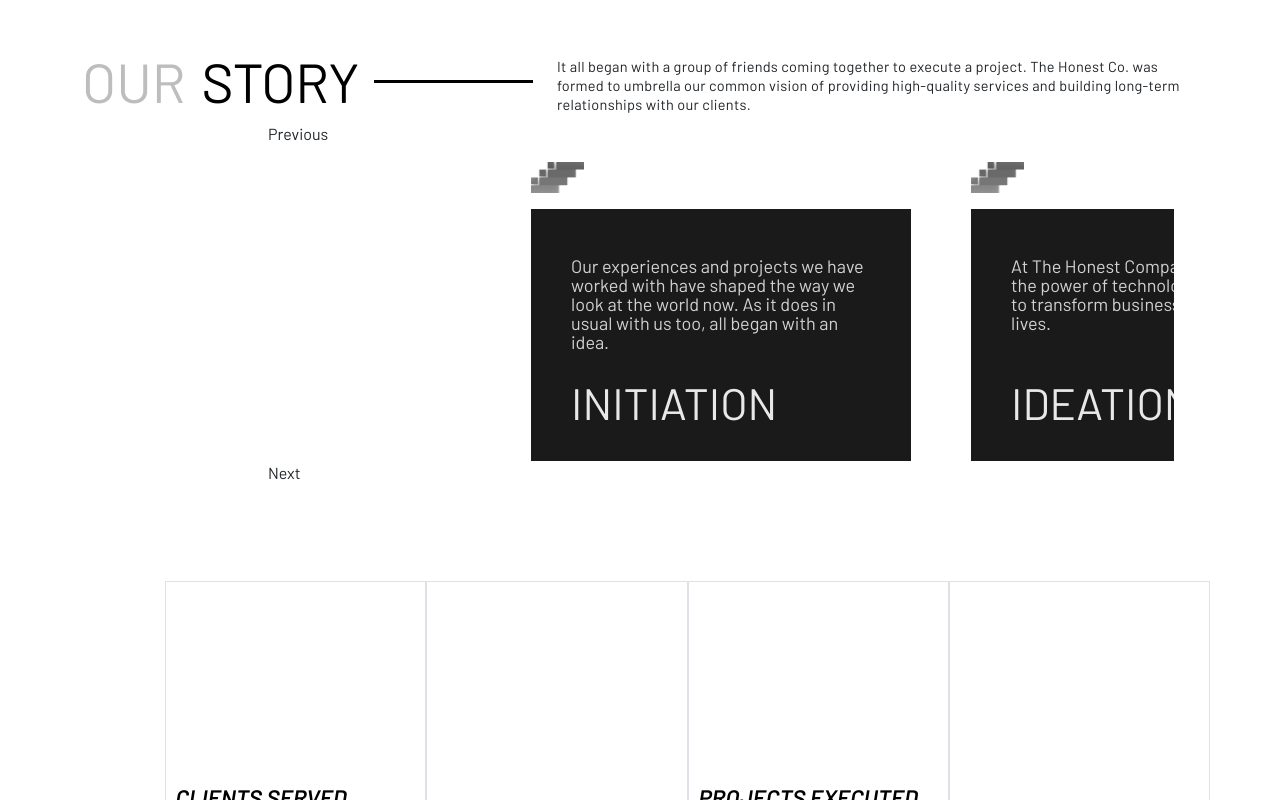
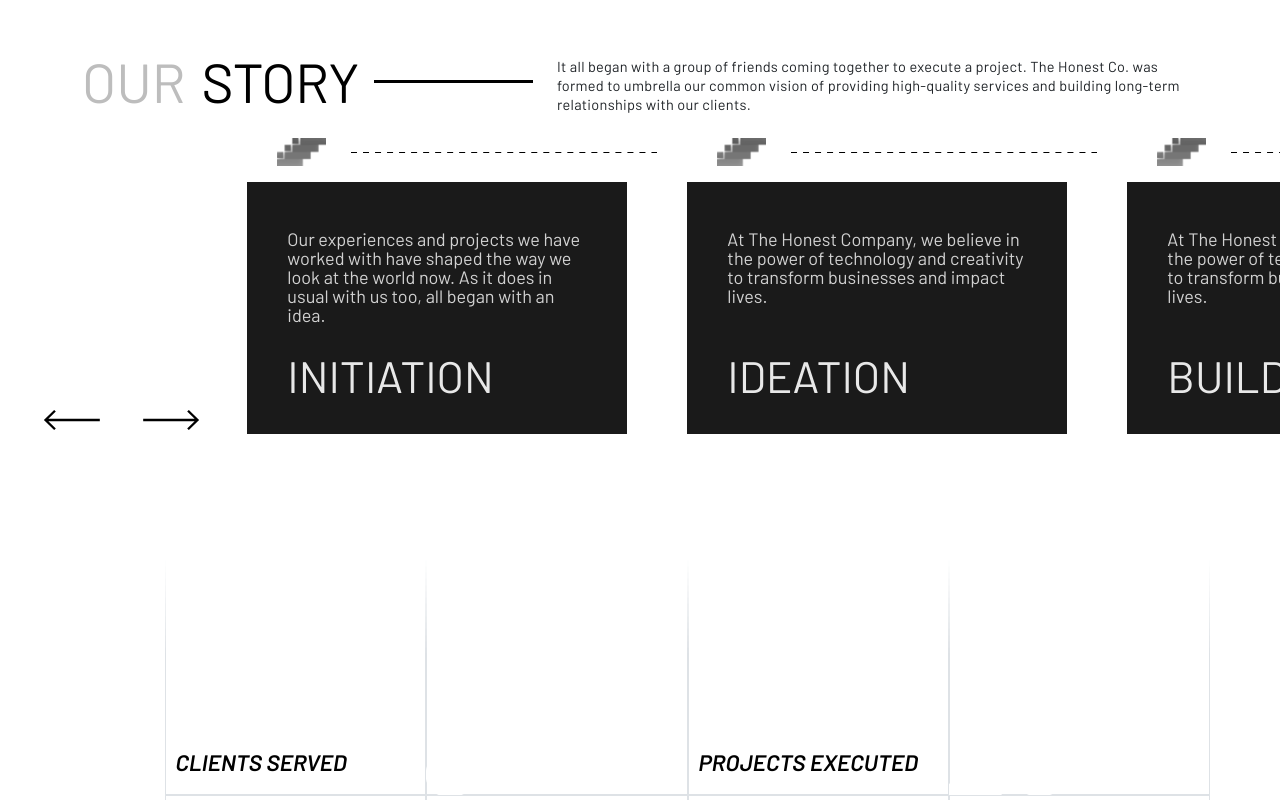
Before and after one commit to swap13-maker/The-Honest-Co, a React (Create React App) app: page / in a window 1280 px wide. Shown: the part 800-1600 px from the top of the page. Built offline with nearby package versions, Linux system fonts and the light colour scheme; the HTML template or start-up script is replaced by a standard one.

Commit message:
[feat]: header, border, our story updates

```diff
--- a/src/App.css
+++ b/src/App.css
@@ -376,6 +376,7 @@
 .slick-slide {
   float: left;
   min-height: 1px;
+  overflow: hidden;
 }
 
 /*.slick-slide img {
@@ -430,20 +431,20 @@
   padding-top: 8vh;
   padding-bottom: 8vh;
 }
-.contact-logo{
+.contact-logo {
   font-style: normal;
   font-weight: 800;
   font-size: 24px;
   line-height: 29px;
   text-transform: uppercase;
-	color: #1A1A1A;
+  color: #1a1a1a;
   margin-top: -12px;
   text-decoration: none;
 }
 .form-wizard {
   display: flex;
 }
-.border-element{
+.border-element {
   border: 2px solid rgba(0, 0, 0, 0.1);
 }
 .progress-step {
@@ -475,3 +476,9 @@
   box-shadow: none;
   border-bottom-color: #2196f3;
 }
+
+@media (max-width: 767px) {
+  .slick-slide > div {
+    padding: 0 12px; /* Adjust the padding as needed */
+  }
+}
--- a/src/components/Counter.css
+++ b/src/components/Counter.css
@@ -17,8 +17,22 @@
 }
 .counter-height {
   max-height: 400px;
-  min-height: 250px;
+  min-height: 200px;
 }
+.counter-height:nth-child(1),
+.counter-height:nth-child(2),
+.counter-height:nth-child(3),
+.counter-height:nth-child(4) {
+  border-top: 100px solid transparent !important;
+}
+
+.counter-height:nth-child(5),
+.counter-height:nth-child(6),
+.counter-height:nth-child(7),
+.counter-height:nth-child(8) {
+  border-bottom: 100px solid transparent !important;
+}
+
 .align-items-end {
   display: flex;
   align-items: end;
@@ -26,10 +40,6 @@
 .z-index-2 {
   z-index: 2;
 }
-
-
-
-
 
 .counter-number.counter-number1::before {
   content: "8+";
@@ -80,5 +90,5 @@
   transition: all 0.5s;
 }
 #counter:hover .counter-number::before {
-    width: 100%;
+  width: 100%;
 }
--- a/src/components/Hero.css
+++ b/src/components/Hero.css
@@ -114,8 +114,8 @@
 .rotate {
   animation: rotation 4s infinite linear;
 }
-.bg-elipse{
-  background-image: url('../images/ellipse.png');
+.bg-elipse {
+  background-image: url("../images/ellipse.png");
   background-position: center;
   background-repeat: no-repeat;
   background-size: cover;
@@ -138,16 +138,17 @@
   left: 0;
   width: 100%;
   height: 72px;
-	z-index: 1;
-	background: inherit;
+  z-index: 1;
+  background: inherit;
   color: #000;
-	overflow: hidden;
+  overflow: hidden;
   transition: top 0.3s;
-  z-index: 999999;
+  z-index: 9;
 }
 .glass {
   background-color: rgba(238, 238, 238, 0.86);
   /* box-shadow: 0 2px 5px rgba(0, 0, 0, 0.5); */
+  backdrop-filter: blur(5px);
 }
 .glass::before {
   position: absolute;
@@ -157,8 +158,6 @@
   width: 100%;
   height: 100%;
   content: "";
-  -webkit-filter: blur(75px);
-  filter: blur(75px);
 }
 .header.sticky {
   top: 0;
--- a/src/components/Slider.css
+++ b/src/components/Slider.css
@@ -1,5 +1,5 @@
 .slick-track {
-  /*	transform: translate3d(0px, 0px, 0px) !important;*/
+  cursor: grab;
 }
 h3 {
   font-weight: 400;
@@ -20,7 +20,7 @@
   line-height: 19px;
   opacity: 0.8;
 }
-.card-icon{
+.card-icon {
   width: 14%;
 }
 .card-heading {
@@ -32,3 +32,53 @@
   color: #ffffff;
   opacity: 0.9;
 }
+
+.story-icon {
+  position: relative;
+  margin-left: 30px;
+}
+.story-icon:after {
+  content: "";
+  background-image: url("../images/story-dash.svg");
+  width: 95%;
+  display: inline-block;
+  margin-left: 25px;
+  height: 1px;
+  background-repeat: no-repeat;
+  position: absolute;
+  top: 50%;
+}
+
+.slick-prev,
+.slick-next {
+  position: absolute;
+  bottom: -15px;
+
+  cursor: pointer;
+}
+
+.slick-prev {
+  left: -175px;
+  rotate: 180deg;
+}
+.slick-next {
+  left: -75px;
+}
+
+.slider-container {
+  margin-bottom: 75px;
+}
+
+/* Mobile styles */
+
+@media (max-width: 767px) {
+  .story-icon:after {
+    width: 80%;
+  }
+}
+
+@media (min-width: 768px) {
+  .last-icon::after {
+    content: none;
+  }
+}
--- a/src/components/Story.js
+++ b/src/components/Story.js
@@ -8,6 +8,7 @@
 import icon2 from "../images/icon2.png";
 import icon3 from "../images/icon3.png";
 import icon4 from "../images/icon4.png";
+import IconArrow from "../icons/IconArrow.tsx";
 
 function Story() {
   const settings = {
@@ -17,7 +18,6 @@
     prevArrow: <PrevArrow />, // Custom component for previous arrow
     nextArrow: <NextArrow />, // Custom component for next arrow
     infinite: false,
-    centerMode: true,
     slidesToShow: 1,
     slidesToScroll: 1,
     variableWidth: true,
@@ -35,7 +35,8 @@
   }, []);
 
   return (
-    <section className="container py-5">
+    <>
+      <section className="container pt-5">
         <div className="row" data-aos="fade-up">
           <div className="col-12 col-md-5 col-lg-5">
             <div className="text-uppercase">
@@ -48,30 +49,33 @@
           <div className="col-12 col-md-7 col-lg-7 d-flex">
             <div className="sub-heading d-flex align-items-center">
               <p class="m-0">
-              It all began with a group of friends coming together to execute a
-              project. The Honest Co. was formed to umbrella our common vision
-              of providing high-quality services and building long-term
+                It all began with a group of friends coming together to execute
+                a project. The Honest Co. was formed to umbrella our common
+                vision of providing high-quality services and building long-term
                 relationships with our clients.
               </p>
             </div>
           </div>
-
-        {/* Slider start*/}
-        <div className="row">
-          <div className="col-md-2 col-12">
         </div>
-          <div className="col-md-10 col-12" data-aos="fade-up" data-aos-duration="1000">
+      </section>
+      <div className="row slider-container">
+        <div className="col-md-2 col-12"></div>
+        <div
+          className="col-md-10 col-12 "
+          data-aos="fade-up"
+          data-aos-duration="1000"
+        >
           <Slider {...settings}>
-              <div className="bg-white" style={{ width: 440 }} data-aos="fade-left">
-                <div className="py-3">
+            <div className="bg-white" style={{ width: 440 }}>
+              <div className="py-3 story-icon">
                 <img src={icon1} className="card-icon" />
               </div>
               <div className="bg-dark py-4 px-3">
                 <div className="px-4 py-4">
                   <p className="text-white card-text">
-                      Our experiences and projects we have worked with have
-                      shaped the way we look at the world now. As it does in
-                      usual with us too, all began with an idea.
+                    Our experiences and projects we have worked with have shaped
+                    the way we look at the world now. As it does in usual with
+                    us too, all began with an idea.
                   </p>
                 </div>
                 <div className="">
@@ -82,34 +86,46 @@
               </div>
             </div>
 
-              <div className="bg-white" style={{ width: 440 }} data-aos="fade-left">
-                <div className="py-3">
+            <div
+              className="bg-white"
+              style={{ width: 440 }}
+              data-aos="fade-left"
+            >
+              <div className="py-3 story-icon">
                 <img src={icon1} className="card-icon" />
               </div>
               <div className="bg-dark py-4 px-3">
                 <div className="px-4 py-4">
                   <p className="text-white card-text">
-                      At The Honest Company, we believe in the power of
-                      technology and creativity to transform businesses and
-                      impact lives. <br/><br/>
+                    At The Honest Company, we believe in the power of technology
+                    and creativity to transform businesses and impact lives.
+                    <br />
+                    <br />
                   </p>
                 </div>
                 <div className="">
-                    <h3 className="text-uppercase text-white px-4 card-heading">ideation</h3>
+                  <h3 className="text-uppercase text-white px-4 card-heading">
+                    ideation
+                  </h3>
                 </div>
               </div>
             </div>
 
-              <div className="bg-white" style={{ width: 440 }} data-aos="fade-left">
-                <div className="py-3">
+            <div
+              className="bg-white"
+              style={{ width: 440 }}
+              data-aos="fade-left"
+            >
+              <div className="py-3 story-icon">
                 <img src={icon1} className="card-icon" />
               </div>
               <div className="bg-dark py-4 px-3">
                 <div className="px-4 py-4">
                   <p className="text-white card-text">
-                      At The Honest Company, we believe in the power of
-                      technology and creativity to transform businesses and
-                      impact lives. <br/><br/>
+                    At The Honest Company, we believe in the power of technology
+                    and creativity to transform businesses and impact lives.
+                    <br />
+                    <br />
                   </p>
                 </div>
                 <div className="">
@@ -120,30 +136,34 @@
               </div>
             </div>
 
-              <div className="bg-white" style={{ width: 440 }} data-aos="fade-left">
-                <div className="py-3">
+            <div
+              className="bg-white"
+              style={{ width: 440 }}
+              data-aos="fade-left"
+            >
+              <div className="py-3 story-icon last-icon">
                 <img src={icon1} className="card-icon" />
               </div>
               <div className="bg-dark py-4 px-3">
                 <div className="px-4 py-4">
                   <p className="text-white card-text">
-                      At The Honest Company, we believe in the power of
-                      technology and creativity to transform businesses and
-                      impact lives. <br/><br/>
+                    At The Honest Company, we believe in the power of technology
+                    and creativity to transform businesses and impact lives.
+                    <br />
+                    <br />
                   </p>
                 </div>
                 <div className="">
-                    <h3 className="text-uppercase text-white px-4 card-heading">present</h3>
+                  <h3 className="text-uppercase text-white px-4 card-heading">
+                    present
+                  </h3>
                 </div>
               </div>
             </div>
           </Slider>
         </div>
       </div>
-
-        {/* Slider ends */}
-      </div>
-    </section>
+    </>
   );
 }
 
@@ -153,7 +173,7 @@
 
   return (
     <div className="slick-arrow slick-prev" onClick={onClick}>
-      Previous
+      <IconArrow />
     </div>
   );
 };
@@ -164,7 +184,7 @@
 
   return (
     <div className="slick-arrow slick-next" onClick={onClick}>
-      Next
+      <IconArrow />
     </div>
   );
 };
--- /dev/null
+++ b/src/icons/IconArrow.tsx
@@ -0,0 +1,14 @@
+import React from "react";
+
+const IconArrow = () => {
+  return (
+    <svg xmlns="http://www.w3.org/2000/svg" width={59} height={58} fill="none">
+      <path
+        fill="#000"
+        d="M1.18 27.84H52.61l-7.425-7.3 1.668-1.64L57.13 29 46.854 39.1l-1.668-1.64 7.425-7.3H1.18v-2.32Z"
+      />
+    </svg>
+  );
+};
+
+export default IconArrow;
```
Also changed, not shown: src/images/story-dash.svg (added). Lines whose indentation alone changed are shown as unchanged.
